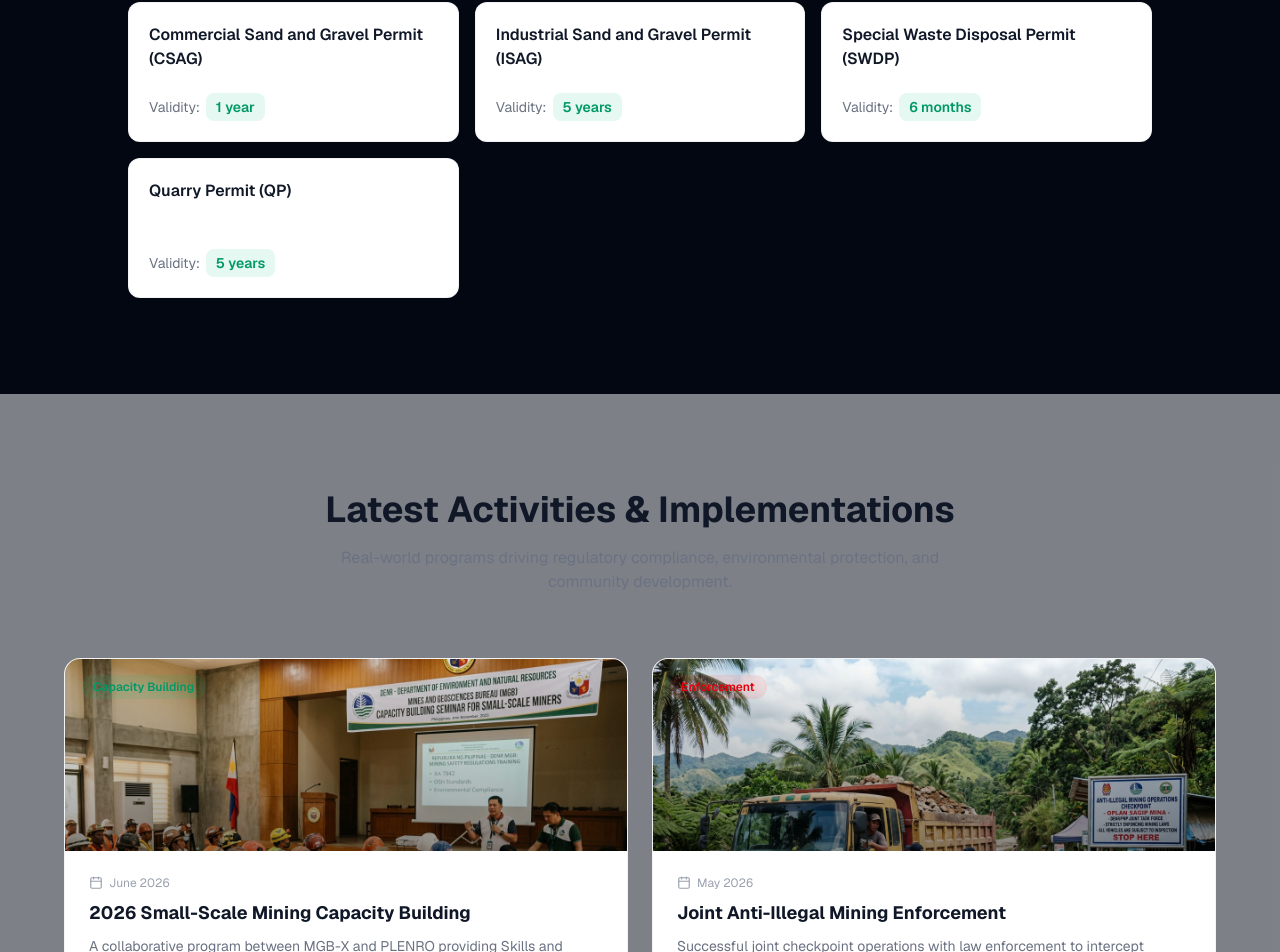
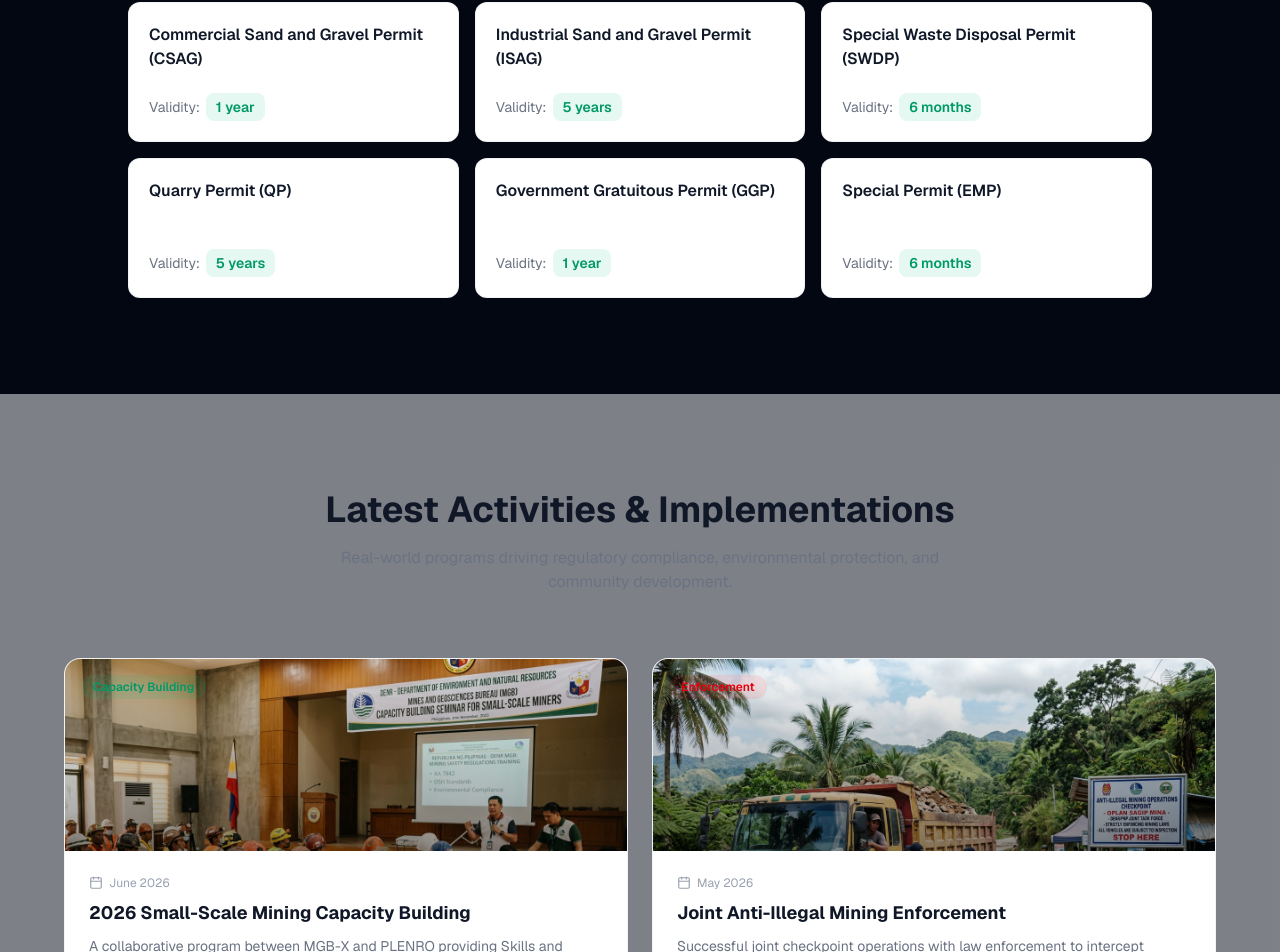
Before and after one commit to angelorabaya/PLENROLANDINGPAGE, a Next.js app: page / in a window 1280 px wide. Shown: the part 2330-3282 px from the top of the page. Built offline with nearby package versions, Linux system fonts and the light colour scheme.

Commit message:
feat: add Government Gratuitous Permit and Special Permit types

```diff
--- a/src/components/landing/regulatory-section.tsx
+++ b/src/components/landing/regulatory-section.tsx
@@ -9,6 +9,8 @@ const permitTypes = [
   { name: 'Industrial Sand and Gravel Permit (ISAG)', validity: '5 years' },
   { name: 'Special Waste Disposal Permit (SWDP)', validity: '6 months' },
   { name: 'Quarry Permit (QP)', validity: '5 years' },
+  { name: 'Government Gratuitous Permit (GGP)', validity: '1 year' },
+  { name: 'Special Permit (EMP)', validity: '6 months' },
 ]
 
 const truckData = [
```
